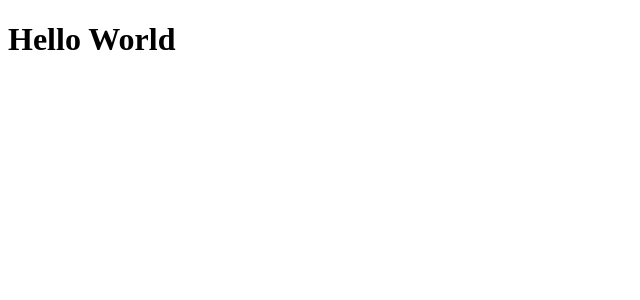
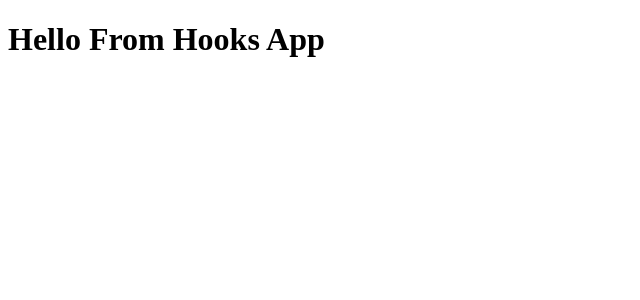
Before and after one commit to vardhan35/redux-context, a React (Create React App) app: page / in a window 1280 px wide. Shown: the top 300 px of the page, without its empty margins (0-640 px from the left). Built offline with nearby package versions, Linux system fonts and the light colour scheme.

Commit message:
Creating HooksApp Component an adding it To App.js

```diff
--- a/src/App.js
+++ b/src/App.js
@@ -1,7 +1,9 @@
+import HooksApp from "./Hooks/HooksApp";
+
 function App() {
   return (
     <div className="App">
-      <h1>Hello World</h1>
+      <HooksApp />
     </div>
   );
 }
--- /dev/null
+++ b/src/Hooks/HooksApp.js
@@ -0,0 +1,7 @@
+import React from "react";
+
+const HooksApp = () => {
+  return <h1>Hello From Hooks App</h1>;
+};
+
+export default HooksApp;
```
